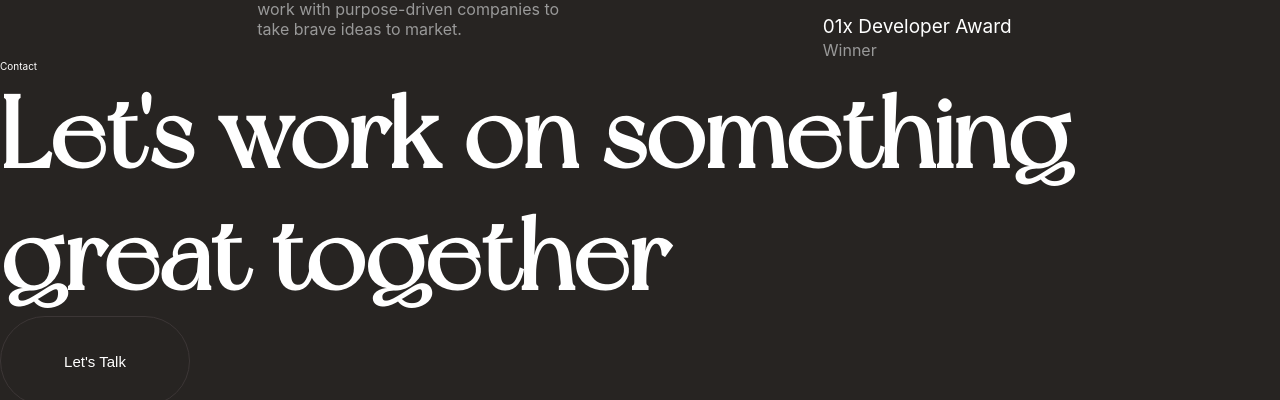
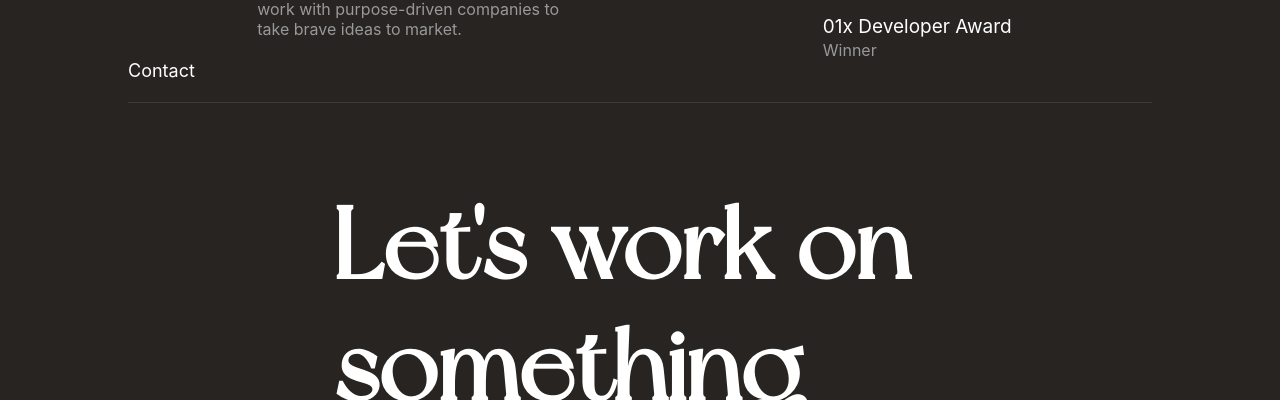
Before and after one commit to Melina412/fashion_for_passion, a plain HTML site: page index.html in a window 1280 px wide. Shown: the part 8565-8965 px from the top of the page. Drawn offline with Linux system fonts and the light colour scheme; a web font is replaced by a local one.

Commit message:
contact style

```diff
--- a/assets/css/style.css
+++ b/assets/css/style.css
@@ -545,3 +545,30 @@ nav {
 .award-logo {
   margin-bottom: 2rem;
 }
+
+/* * ---------- contact section ---------- */
+
+.contact-top {
+  width: 80vw;
+  margin: 0 auto;
+  border-bottom: 0.1rem solid #3f3a36;
+  height: 4.3rem;
+  padding-bottom: 1.7rem;
+  font-size: 1.8rem;
+}
+
+.contact-content {
+  width: 80vw;
+  margin: 0 auto;
+}
+
+.contact-text {
+  width: 60%;
+  margin: 8rem auto 15rem auto;
+}
+
+.contact h2 {
+  margin-bottom: 5rem;
+}
+
+/* * ---------- footer ---------- */
--- a/index.html
+++ b/index.html
@@ -371,8 +371,10 @@
       <section class="contact">
         <div class="contact-top">Contact</div>
         <div class="contact-content">
-          <h2>Let's work on something great together</h2>
-          <button class="contact-button">Let's Talk</button>
+          <div class="contact-text">
+            <h2>Let's work on something great together</h2>
+            <button class="contact-button">Let's Talk</button>
+          </div>
         </div>
       </section>
     </main>
```
